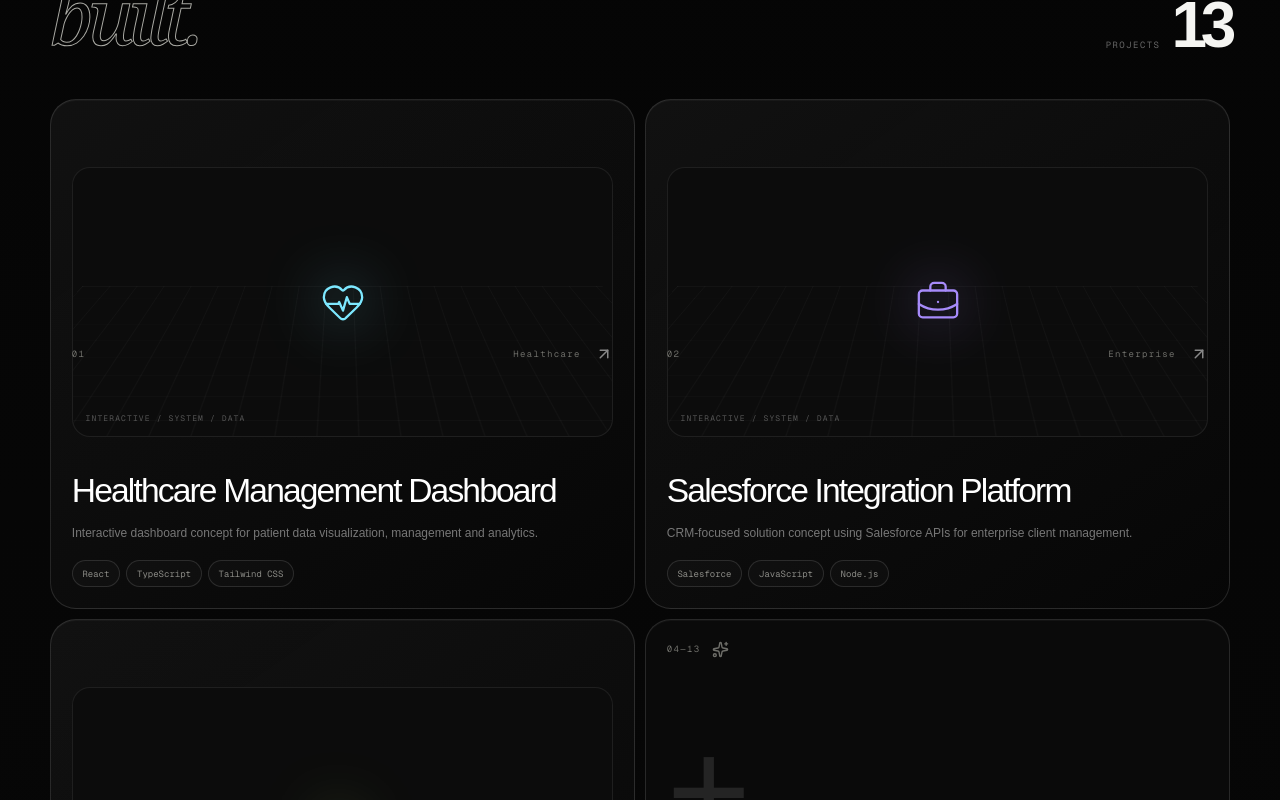
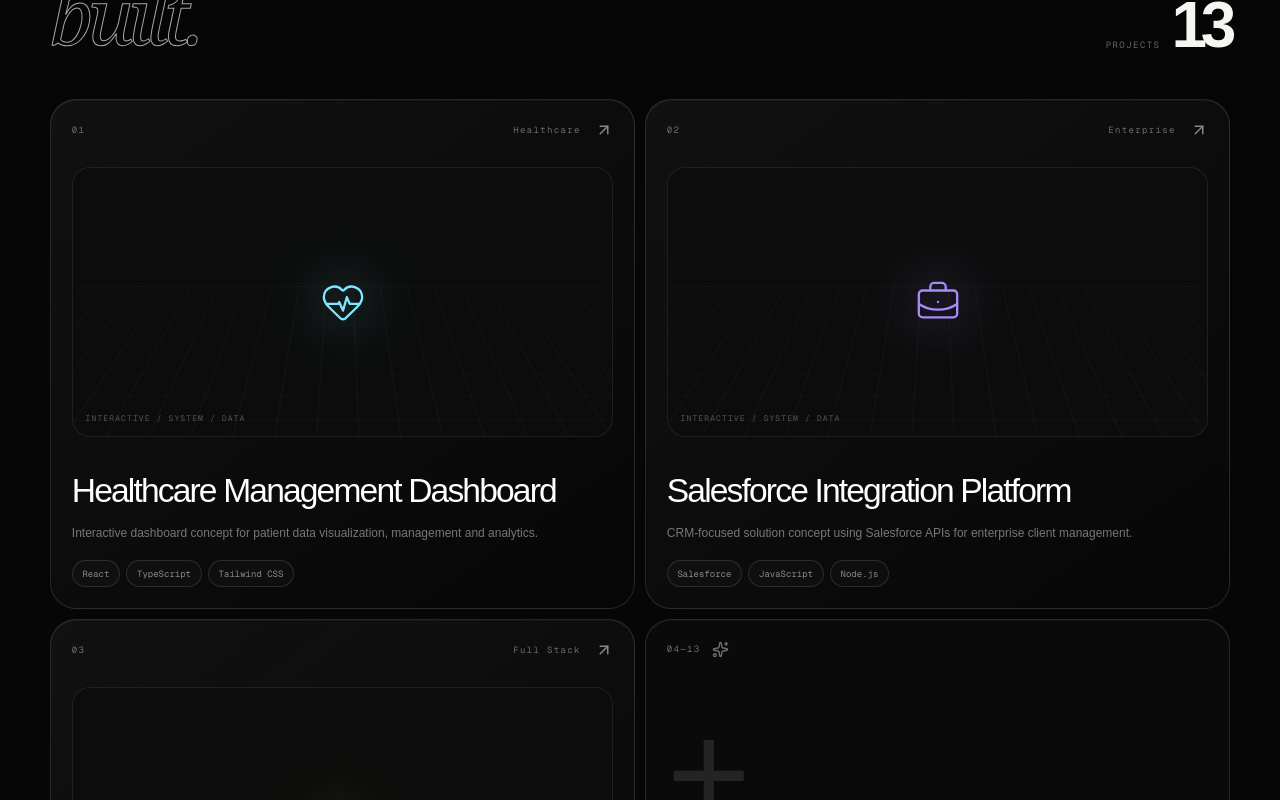
Before and after one commit to cdrayush/ayushparashar.github.io, a Next.js app: page / in a window 1280 px wide. Shown: the part 2580-3380 px from the top of the page. Built offline with nearby package versions, Linux system fonts and the light colour scheme.

Commit message:
Fix project number labels position

```diff
--- a/src/app/globals.css
+++ b/src/app/globals.css
@@ -477,7 +477,13 @@
 .project-more { cursor: default; background: #0a0a0a; }
 .project-more:hover { transform: none; }
 
-.project-top { position: relative; z-index: 3; }
+.project-top {
+  position: absolute;
+  top: 1.3rem;
+  left: 1.3rem;
+  right: 1.3rem;
+  z-index: 3;
+}
 .project-top span:nth-child(2) { margin-left: auto; }
 .project-arrow { margin-left: .2rem; color: #888; transition: transform .3s ease; }
 .project-card:hover .project-arrow { transform: translate(3px,-3px); color: white; }
```
